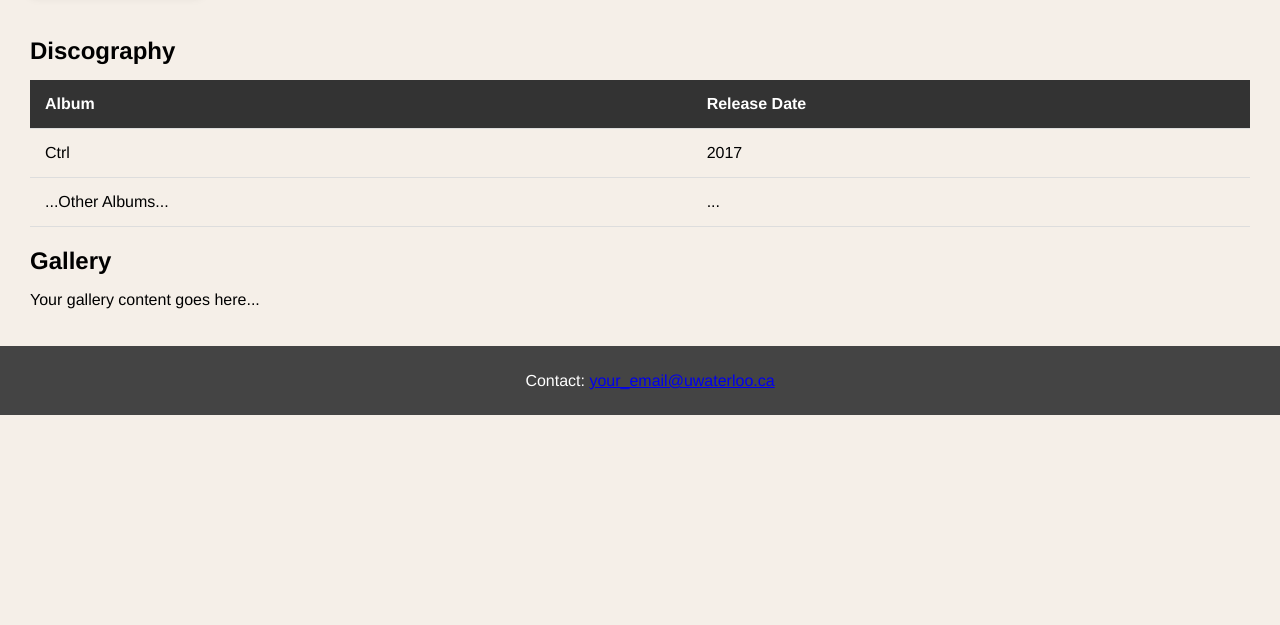
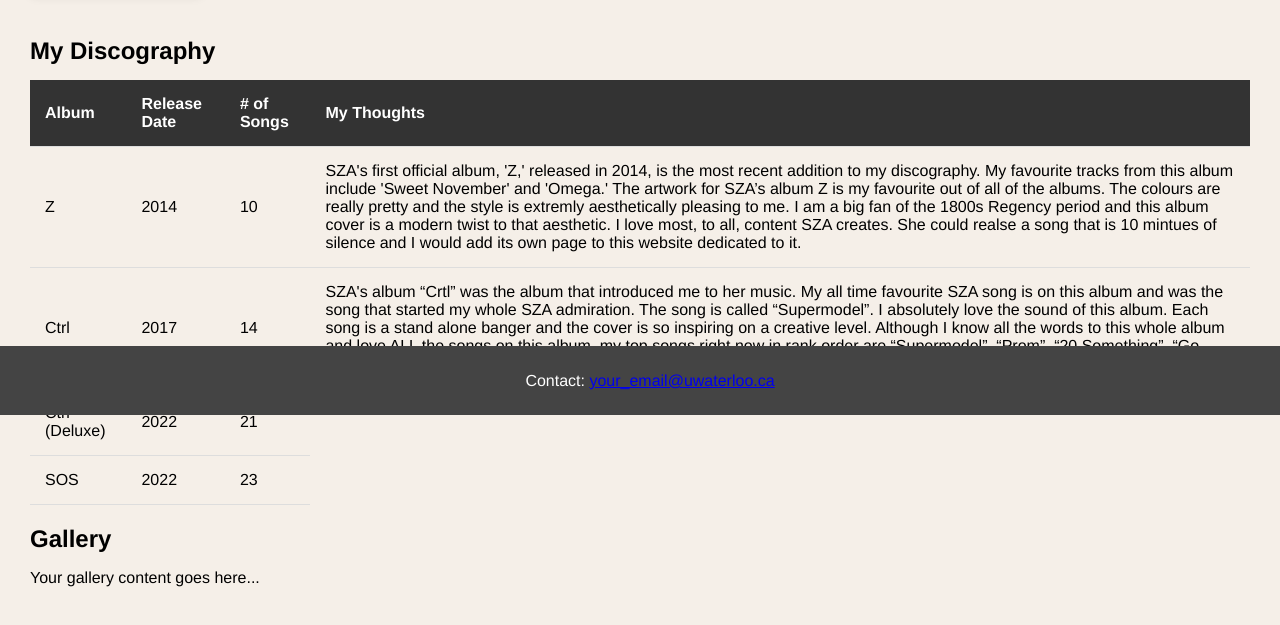
Before and after one commit to jadaloney/Assignment-3, a plain HTML site: page index.html in a window 1280 px wide. Shown: the part 385-1010 px from the top of the page. Before the commit the page ends 800 px from the top, so only its background shows below. Drawn offline with Linux system fonts and the light colour scheme.

```diff
--- a/index.html
+++ b/index.html
@@ -54,6 +54,12 @@
             box-shadow: 0 0 10px rgba(0, 0, 0, 0.1);
             border-radius: 5px;
             margin-bottom: 20px;
+          	transition: transform 0.3s ease-in-out;
+    				cursor: pointer;
+				}
+
+				img:hover {
+    				transform: scale(1.1);
         }
 
         table {
@@ -82,6 +88,7 @@
             bottom: 0;
             width: 100%;
         }
+
     </style>
 </head>
 
@@ -109,19 +116,44 @@
         </section>
 
         <section id="section2">
-            <h2>Discography</h2>
+            <h2>My Discography</h2>
             <table>
                 <tr>
                     <th>Album</th>
                     <th>Release Date</th>
+                  	<th># of Songs</th>
+                  	<th>My Thoughts</th>
+
+                </tr>
+                <tr>
+                    <td>Z</td>
+                    <td>2014</td>
+                  	<td>10</td>
+                  	<td>SZA's first official album, 'Z,' released in 2014, is the most recent addition to my discography. My
+favourite tracks from this album include 'Sweet
+November' and 'Omega.' The artwork for SZA’s album Z is my favourite out of all of the albums. The
+colours are really pretty and the style is extremly
+aesthetically pleasing to me. I am a big fan of the 1800s Regency period and this album cover is a modern twist to that aesthetic. I love most, to all,
+content SZA creates. She could realse a song that is 10 mintues of silence and I would add its own page to this website dedicated to it.</td>
                 </tr>
                 <tr>
                     <td>Ctrl</td>
                     <td>2017</td>
+                  	<td>14</td>
+                  <td>SZA's album “Crtl” was the album that introduced me to her music. My all time favourite SZA song is on this album and was the song that started my whole SZA admiration. The song is called “Supermodel”. I
+absolutely love the sound of this album. Each song is a stand alone banger and the cover is so inspiring on a
+creative level. Although I know all the words to this whole album and love ALL the songs on this album, my top songs right now in rank order are “Supermodel”, “Prom”, “20 Something”, “Go Gina”, and “Drew
+Barrymore”.</td>
                 </tr>
-                <tr>
-                    <td>...Other Albums...</td>
-                    <td>...</td>
+              	 <tr>
+                    <td>Ctrl (Deluxe)</td>
+                    <td>2022</td>
+                  	<td>21</td>
+                </tr>
+               	<tr>
+                    <td>SOS</td>
+                    <td>2022</td>
+                  	<td>23</td>
                 </tr>
             </table>
         </section>
```
